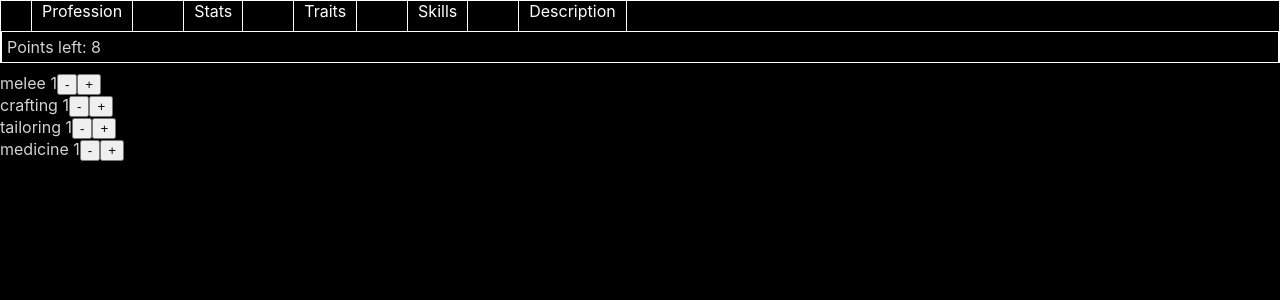
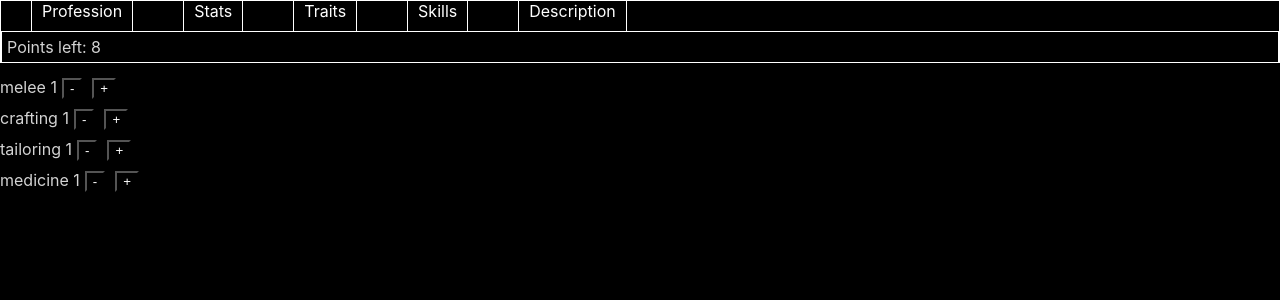
Before and after one commit to ArtemidaOctavia/character-creation, a React (Create React App) app: page /skills in a window 1280 px wide. Shown: the top 300 px of the page. Built offline with nearby package versions, Linux system fonts and the light colour scheme.

Commit message:
changed buttons styles

```diff
--- a/src/components/skills/skills.jsx
+++ b/src/components/skills/skills.jsx
@@ -1,4 +1,5 @@
 import React from 'react';
+import styles from './skills.module.css';
 
 export const Skills = (props) => {
   const increaseSkill = (skill, skillName) => {
@@ -87,8 +88,18 @@ export const Skills = (props) => {
                 {' '}
                 {skill[skillName]}
                 {props.profession && renderSkillsBonus(skill, props.profession.skillBonus)}
-                <button type="button" onClick={() => decreaseSkill(skill, skillName)}>-</button>
-                <button type="button" onClick={() => increaseSkill(skill, skillName)}>+</button>
+                <button
+                  className={styles.button}
+                  onClick={() => decreaseSkill(skill, skillName)}
+                >
+                  -
+                </button>
+                <button
+                  className={styles.button}
+                  onClick={() => increaseSkill(skill, skillName)}
+                >
+                  +
+                </button>
               </span>
             </div>
           );
--- a/src/components/skills/skills.module.css
+++ b/src/components/skills/skills.module.css
@@ -0,0 +1,5 @@
+.button {
+    background-color: black;
+    color: white;
+    margin: 5px;
+}
--- a/src/components/stats/stats.jsx
+++ b/src/components/stats/stats.jsx
@@ -39,7 +39,6 @@ export const Stats = (props) => {
             if (props.activeStat) {
               style = statName === Object.keys(props.activeStat)[0] ? styles.active : '';
             }
-            console.log(style);
             return (
               <div
                 key={index}
@@ -51,8 +50,10 @@ export const Stats = (props) => {
                   {statName}
                   {' '}
                   {stat[statName]}
-                  <button onClick={() => decreaseStat(stat, statName)}>-</button>
-                  <button onClick={() => increaseStat(stat, statName)}>+</button>
+                  <button className={styles.button}
+                          onClick={() => decreaseStat(stat, statName)}>-</button>
+                  <button className={styles.button}
+                          onClick={() => increaseStat(stat, statName)}>+</button>
                 </span>
               </div>
             );
@@ -60,7 +61,8 @@ export const Stats = (props) => {
         }
       </div>
       <div className={styles.description}>
-        {props.activeStat && <StatDescription statsList={props.statsList} stat={props.activeStat} />}
+        {props.activeStat
+        && <StatDescription statsList={props.statsList} stat={props.activeStat} />}
       </div>
     </div>
   );
--- a/src/components/stats/stats.module.css
+++ b/src/components/stats/stats.module.css
@@ -16,3 +16,9 @@
 .active {
     color: white;
 }
+
+.button {
+    background-color: black;
+    color: white;
+    margin: 5px;
+}
--- a/src/redux/professionReducer.js
+++ b/src/redux/professionReducer.js
@@ -1,29 +1,29 @@
-let initialState = {
+const initialState = {
   professionList: [
     {
       Ninja: {
-        name: `Ninja`,
+        name: 'Ninja',
         cost: 3,
-        description: `A shadow warrior from feudal Japan`,
-        skillBonus: [{melee: 2}],
-        wield: `katana`,
-        appearence: [`tabi`, `kimono`, `mask`],
-        inventory: [`smoke grenades`, `kunai`, `sushi`]
-      }
+        description: 'A shadow warrior from feudal Japan',
+        skillBonus: [{ melee: 2 }],
+        wield: 'katana',
+        appearence: ['tabi', 'kimono', 'mask'],
+        inventory: ['smoke grenades', 'kunai', 'sushi'],
+      },
     },
     {
       Hobo: {
-        name: `Hobo`,
+        name: 'Hobo',
         cost: 1,
-        description: `A man, who chose freedom instead living in society`,
-        skillBonus: [{tailoring: 1}, {crafting: 2}],
+        description: 'A man, who chose freedom instead living in society',
+        skillBonus: [{ tailoring: 1 }, { crafting: 2 }],
         wield: null,
-        appearence: [`shirt`, `shorts`, `shoes`],
-        inventory: [`cigarettes`, `15 cents`, `pocket knife`]
-      }
+        appearence: ['shirt', 'shorts', 'shoes'],
+        inventory: ['cigarettes', '15 cents', 'pocket knife'],
+      },
     },
   ],
-  activeProfession: null
+  activeProfession: null,
 };
 
 export const professionReducer = (state = initialState, action) => {
@@ -31,7 +31,7 @@ export const professionReducer = (state = initialState, action) => {
     case 'ACTIVATE-PROFESSION':
       return {
         ...state,
-        activeProfession: action.profession
+        activeProfession: action.profession,
       };
     default:
       return state;
```
